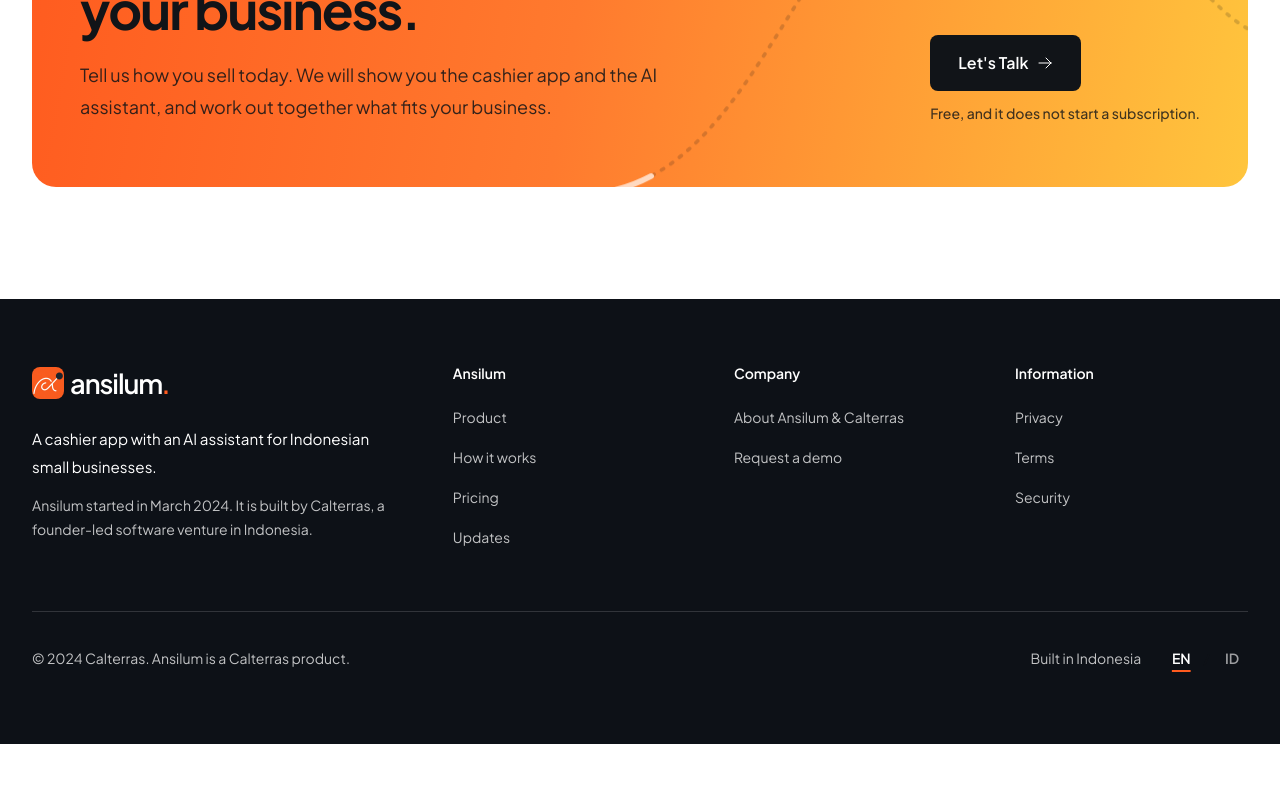
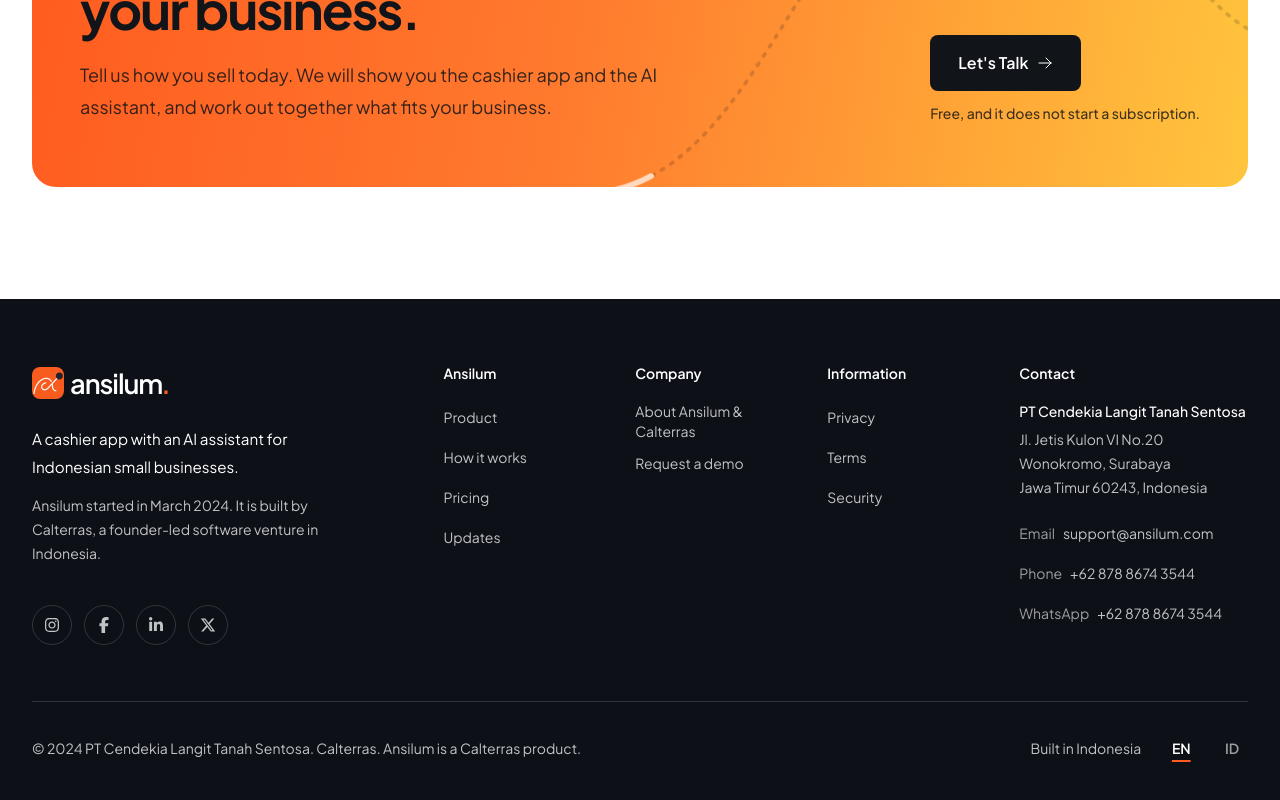
Before and after one commit to Ansilum-by-Calterras/ansilum-landing, a Next.js app: page /en in a window 1280 px wide. Shown: the part 8118-8918 px from the top of the page. Before the commit the page ends 8862 px from the top, so only its background shows below. Built offline with nearby package versions, Linux system fonts and the light colour scheme; no server answers.

Commit message:
[CON] Fix Footer And improve it

```diff
--- a/package.json
+++ b/package.json
@@ -32,6 +32,7 @@
     "next-themes": "^0.4.6",
     "react": "^18",
     "react-dom": "^18",
+    "react-icons": "^5.7.0",
     "react-use-measure": "^2.1.1",
     "sanity": "^3.55.0",
     "svg-dotted-map": "^2.1.0",
--- a/src/components/site/site-footer.tsx
+++ b/src/components/site/site-footer.tsx
@@ -1,23 +1,62 @@
 import { Logo } from '@/components/logo'
-import { siteConfig } from '@/config/site'
 import { commonContent } from '@/content/common'
 import { localePath, type Locale } from '@/i18n/config'
 import Link from 'next/link'
 import { LanguageSwitch } from './language-switch'
+import type { IconType } from 'react-icons'
+import { FaFacebookF, FaInstagram, FaLinkedinIn, FaXTwitter } from 'react-icons/fa6'
+
+export const socialIcons = {
+  instagram: FaInstagram,
+  facebook: FaFacebookF,
+  linkedin: FaLinkedinIn,
+  x: FaXTwitter,
+} as const satisfies Record<string, IconType>
+
+export type SocialId = keyof typeof socialIcons
 
 export function SiteFooter({ locale }: { locale: Locale }) {
   const copy = commonContent[locale]
+  const { company } = copy.footer
+
+
   return (
     <footer className="bg-night text-white/75">
       <div className="mx-auto max-w-7xl px-5 py-16 lg:px-8">
-        <div className="grid gap-12 lg:grid-cols-[1.6fr_1fr_1fr_1fr]">
-          <div className="max-w-sm">
+        <div className="grid gap-12 lg:grid-cols-[minmax(0,1.6fr)_minmax(0,4.3fr)] lg:gap-x-20 xl:gap-x-28">
+          <div className="flex max-w-sm flex-col">
+            <div>
               <Link href={localePath(locale)} aria-label={copy.homeLabel}>
                 <Logo className="!text-white" />
               </Link>
               <p className="mt-5 text-[0.95rem] leading-7 text-white">{copy.footer.tagline}</p>
               <p className="mt-3 text-sm leading-6">{copy.footer.builder}</p>
             </div>
+
+            <ul
+              aria-label={copy.footer.socialsLabel}
+              className="mt-auto flex flex-wrap items-center gap-3 pt-10"
+            >
+              {copy.footer.socials.map((social) => {
+                const Icon = socialIcons[social.id]
+                return (
+                  <li key={social.id}>
+                    <a
+                      href={social.href}
+                      target="_blank"
+                      rel="noopener noreferrer"
+                      aria-label={social.label}
+                      className="inline-flex size-10 items-center justify-center rounded-full border border-white/15 text-white/75 transition hover:border-white/40 hover:text-white"
+                    >
+                      <Icon className="size-4" aria-hidden="true" />
+                    </a>
+                  </li>
+                )
+              })}
+            </ul>
+          </div>
+
+          <div className="grid gap-12 sm:grid-cols-2 lg:grid-cols-[0.9fr_0.9fr_0.9fr_1.43fr]">
             {copy.footer.groups.map((group) => (
               <div key={group.title}>
                 <h2 className="text-sm font-semibold text-white">{group.title}</h2>
@@ -35,17 +74,45 @@
                 </ul>
               </div>
             ))}
+
+            <div>
+              <h2 className="text-sm font-semibold text-white">{company.title}</h2>
+              <address className="mt-4 space-y-4 text-sm not-italic leading-6">
+                <div>
+                  <p className="font-medium text-white">{company.legalName}</p>
+                  <p className="mt-1">
+                    {company.addressLines.map((line) => (
+                      <span key={line} className="block">
+                        {line}
+                      </span>
+                    ))}
+                  </p>
                 </div>
+
+                <ul className="space-y-1">
+                  {company.channels.map((channel) => (
+                    <li key={channel.href}>
+                      <a
+                        href={channel.href}
+                        className="inline-flex min-h-9 items-center gap-2 underline-offset-4 transition hover:text-white hover:underline"
+                        {...(channel.external ? { target: '_blank', rel: 'noopener noreferrer' } : {})}
+                      >
+                        <span className="text-white/60">{channel.label}</span>
+                        <span>{channel.value}</span>
+                      </a>
+                    </li>
+                  ))}
+                </ul>
+              </address>
+            </div>
+          </div>
+        </div>
+
         <div className="mt-14 flex flex-col gap-5 border-t border-white/15 pt-6 text-sm sm:flex-row sm:items-center sm:justify-between">
           <p>
-            © {new Date().getFullYear()} {copy.footer.rights}
+            © {new Date().getFullYear()} {company.legalName}. {copy.footer.rights}
           </p>
           <div className="flex flex-wrap items-center gap-x-6 gap-y-2">
-            {siteConfig.email && (
-              <a href={`mailto:${siteConfig.email}`} className="underline-offset-4 hover:text-white hover:underline">
-                {copy.footer.contact}: {siteConfig.email}
-              </a>
-            )}
             <span>{copy.footer.madeIn}</span>
             <LanguageSwitch
               locale={locale}
--- a/src/content/common.ts
+++ b/src/content/common.ts
@@ -1,4 +1,7 @@
 import type { Locale } from '@/i18n/config'
+import type { SocialId } from '@/components/site/site-footer'
+
+type Social = { id: SocialId; label: string; href: string }
 
 const en = {
   skipLink: 'Skip to main content',
@@ -20,6 +23,26 @@
   signIn: 'Sign in',
   requestDemo: "Let's Talk",
   footer: {
+    company: {
+      title: 'Contact',                        // id: 'Kontak'
+      legalName: 'PT Cendekia Langit Tanah Sentosa', // TODO: registered company name
+      addressLines: [                           // TODO: real office address
+        'Jl. Jetis Kulon VI No.20',
+        'Wonokromo, Surabaya',
+        'Jawa Timur 60243, Indonesia',
+      ],
+      channels: [
+        // TODO: replace values and hrefs, remove or add channels as needed
+        { label: 'Email', value: 'support@ansilum.com', href: 'mailto:support@ansilum.com' },
+        { label: 'Phone', value: '+62 878 8674 3544', href: 'tel:+6287886743544' },
+        {
+          label: 'WhatsApp',
+          value: '+62 878 8674 3544',
+          href: 'https://wa.me/6287886743544',
+          external: true,
+        },
+      ]
+    },
     tagline:
       'A cashier app with an AI assistant for Indonesian small businesses.',
     builder:
@@ -53,6 +76,13 @@
     contact: 'Contact',
     rights: 'Calterras. Ansilum is a Calterras product.',
     madeIn: 'Built in Indonesia',
+    socialsLabel: 'Follow us',
+    socials: [
+      { id: 'instagram', label: 'Instagram', href: 'https://instagram.com/ansilum.id' },
+      { id: 'facebook', label: 'Facebook', href: 'https://facebook.com/ansilum' },
+      { id: 'linkedin', label: 'LinkedIn', href: 'https://linkedin.com/company/ansilum' },
+      { id: 'x', label: 'X', href: 'https://x.com/ansilum' },
+    ] satisfies Social[]
   },
   finalCta: {
     heading: "Let's talk about your business.",
@@ -83,9 +113,30 @@
   signIn: 'Masuk',
   requestDemo: "Mari Ngobrol",
   footer: {
-    tagline: 'Aplikasi kasir dengan asisten AI untuk UMKM Indonesia.',
+    company: {
+      title: 'Kontak',
+      legalName: 'PT Cendekia Langit Tanah Sentosa', // TODO: nama resmi perusahaan
+      addressLines: [                                 // TODO: alamat kantor sebenarnya
+        'Jl. Jetis Kulon VI No.20',
+        'Wonokromo, Surabaya',
+        'Jawa Timur 60243, Indonesia',
+      ],
+      channels: [
+        // TODO: ganti nilai dan href, hapus atau tambah kanal sesuai kebutuhan
+        { label: 'Email', value: 'support@ansilum.com', href: 'mailto:support@ansilum.com' },
+        { label: 'Telepon', value: '+62 878 8674 3544', href: 'tel:+6287886743544' },
+        {
+          label: 'WhatsApp',
+          value: '+62 878 8674 3544',
+          href: 'https://wa.me/6287886743544',
+          external: true,
+        },
+      ]
+    },
+    tagline:
+      'Aplikasi kasir dengan asisten AI untuk usaha kecil di Indonesia.',
     builder:
-      'Ansilum dimulai pada Maret 2024 dan dikembangkan oleh Calterras, usaha software dari Indonesia yang dipimpin founder.',
+      'Ansilum dimulai pada Maret 2024. Dibangun oleh Calterras, perusahaan perangkat lunak yang dipimpin pendirinya di Indonesia.',
     groups: [
       {
         title: 'Ansilum',
@@ -93,7 +144,7 @@
           ['Produk', '/product'],
           ['Cara kerja', '/#how-it-works'],
           ['Harga', '/pricing'],
-          ['Kabar terbaru', '/updates'],
+          ['Pembaruan', '/updates'],
         ],
       },
       {
@@ -107,7 +158,7 @@
         title: 'Informasi',
         links: [
           ['Privasi', '/privacy'],
-          ['Ketentuan', '/terms'],
+          ['Syarat & Ketentuan', '/terms'],
           ['Keamanan', '/security'],
         ],
       },
@@ -115,6 +166,14 @@
     contact: 'Kontak',
     rights: 'Calterras. Ansilum adalah produk Calterras.',
     madeIn: 'Dibuat di Indonesia',
+    socialsLabel: 'Ikuti kami',
+    socials: [
+      // TODO: ganti dengan URL profil sebenarnya
+      { id: 'instagram', label: 'Instagram', href: 'https://instagram.com/ansilum' },
+      { id: 'facebook', label: 'Facebook', href: 'https://facebook.com/ansilum' },
+      { id: 'linkedin', label: 'LinkedIn', href: 'https://linkedin.com/company/ansilum' },
+      { id: 'x', label: 'X', href: 'https://x.com/ansilum' },
+    ] satisfies Social[]
   },
   finalCta: {
     heading: 'Mari bahas kebutuhan usaha Anda.',
```
Also changed, not shown: 1 other file (tests, documents, lock files or other folders). Lines whose indentation alone changed are shown as unchanged.
